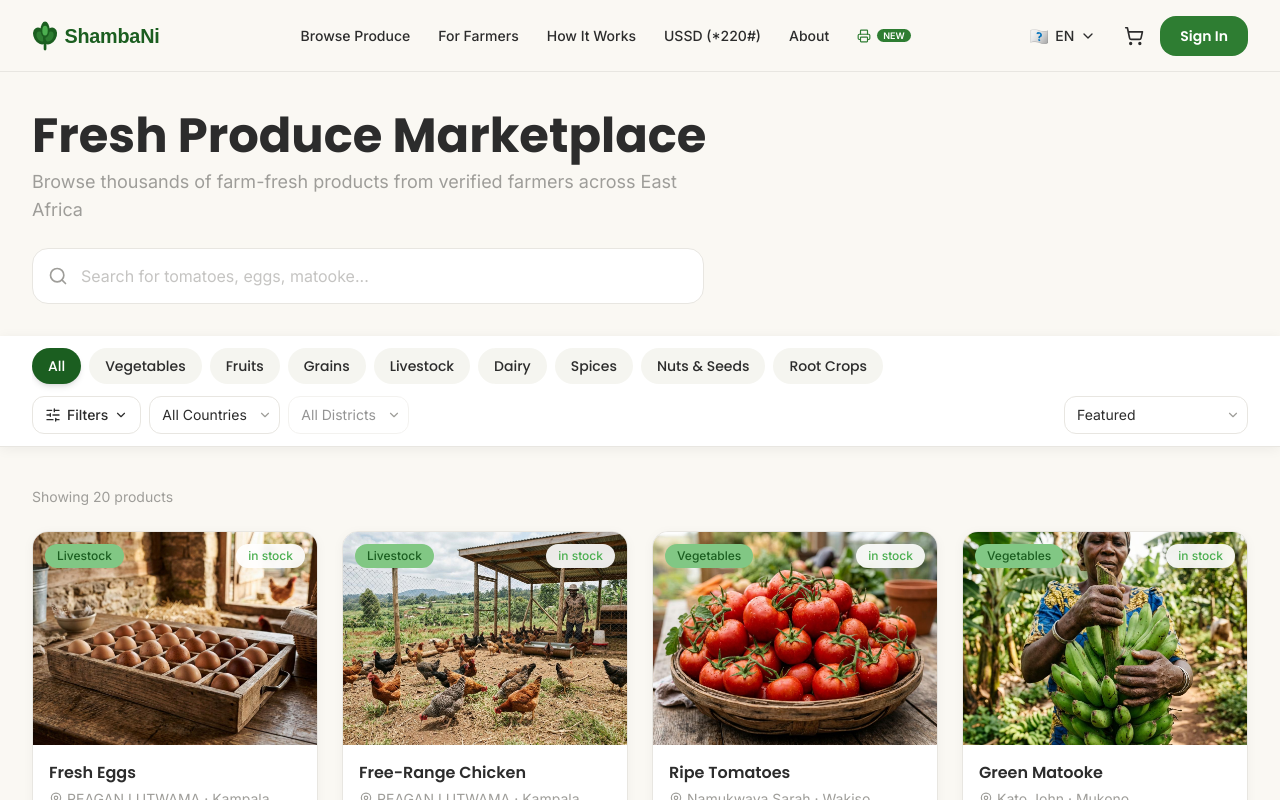
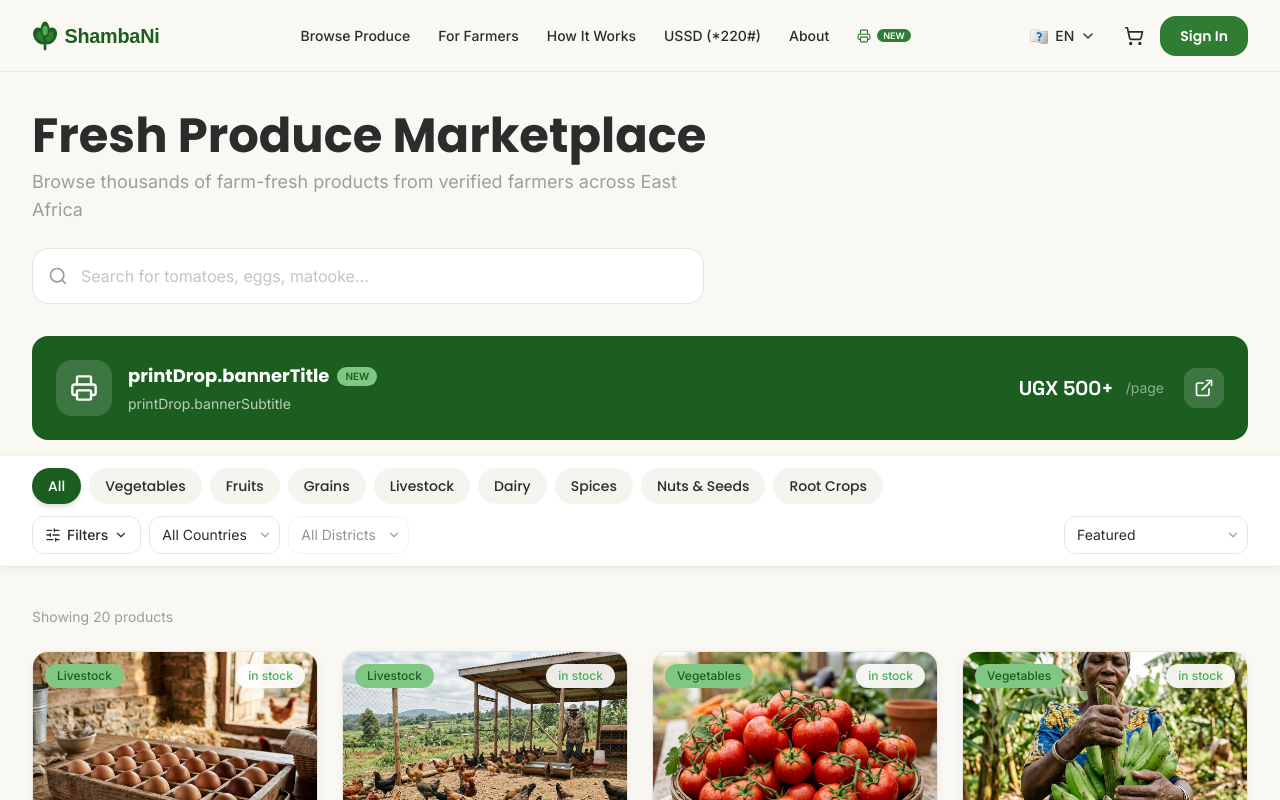
Before and after one commit to ReaganLutwa/Shambani-marketplace, a React (Vite) app: page /#/browse in a window 1280 px wide. Shown: the top 800 px of the page. Built offline with nearby package versions, Linux system fonts and the light colour scheme.

Commit message:
feat: add PrintDrop integration

```diff
--- a/src/pages/Browse.tsx
+++ b/src/pages/Browse.tsx
@@ -1,11 +1,12 @@
 import { useState, useMemo, useCallback } from 'react';
 import { useTranslation } from 'react-i18next';
-import { Search, X, ChevronDown, SlidersHorizontal, RotateCcw } from 'lucide-react';
+import { Search, X, ChevronDown, SlidersHorizontal, RotateCcw, Printer, MessageCircle, ExternalLink } from 'lucide-react';
 import { motion, AnimatePresence } from 'framer-motion';
 import { products } from '@/data/products';
 import { categories } from '@/data/categories';
 import { supportedCountries, getDistrictsForCountry } from '@/data/districts';
 import ProductCard from '@/components/ProductCard';
+import { Link } from 'react-router-dom';
 
 type SortOption = 'featured' | 'price-low' | 'price-high' | 'rating' | 'stock';
 
@@ -109,6 +110,9 @@ export default function Browse() {
     setSelectedDistrict('');
   };
 
+  // Show PrintDrop card when no filters are active or when searching for print-related terms
+  const showPrintDrop = !hasActiveFilters || searchQuery.toLowerCase().includes('print');
+
   return (
     <div className="min-h-[100dvh] bg-cream">
       {/* Page Header */}
@@ -153,6 +157,48 @@ export default function Browse() {
           </motion.div>
         </div>
       </section>
+
+      {/* ═══════ PRINTDROP SERVICE CARD (shown when no filters) ═══════ */}
+      <AnimatePresence>
+        {showPrintDrop && (
+          <motion.section
+            initial={{ opacity: 0, y: -10 }}
+            animate={{ opacity: 1, y: 0 }}
+            exit={{ opacity: 0, y: -10 }}
+            transition={{ duration: 0.3 }}
+            className="pb-4"
+          >
+            <div className="container-main">
+              <Link
+                to="/print"
+                className="flex flex-col sm:flex-row items-start sm:items-center justify-between gap-4 bg-forest rounded-2xl p-5 sm:p-6 text-white hover:shadow-lg transition-all duration-200 group"
+              >
+                <div className="flex items-center gap-4">
+                  <div className="w-14 h-14 bg-white/15 rounded-xl flex items-center justify-center shrink-0">
+                    <Printer className="w-7 h-7 text-white" />
+                  </div>
+                  <div>
+                    <div className="flex items-center gap-2 mb-1">
+                      <h3 className="font-poppins font-bold text-lg">{t('printDrop.bannerTitle')}</h3>
+                      <span className="bg-mint text-forest text-[10px] font-bold px-2 py-0.5 rounded-full">NEW</span>
+                    </div>
+                    <p className="text-white/70 text-sm">
+                      {t('printDrop.bannerSubtitle')}
+                    </p>
+                  </div>
+                </div>
+                <div className="flex items-center gap-3 shrink-0 self-stretch sm:self-auto">
+                  <span className="font-space font-bold text-xl">UGX 500+</span>
+                  <span className="text-white/50 text-sm">/page</span>
+                  <div className="w-10 h-10 bg-white/15 rounded-lg flex items-center justify-center group-hover:bg-white/25 transition-colors ml-2">
+                    <ExternalLink className="w-5 h-5" />
+                  </div>
+                </div>
+              </Link>
+            </div>
+          </motion.section>
+        )}
+      </AnimatePresence>
 
       {/* Filter Bar */}
       <section className="sticky top-[72px] z-40 bg-white border-b border-fog shadow-[0_2px_12px_rgba(0,0,0,0.06)]">
```
